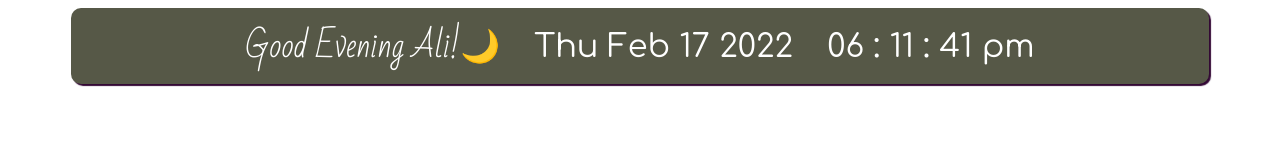
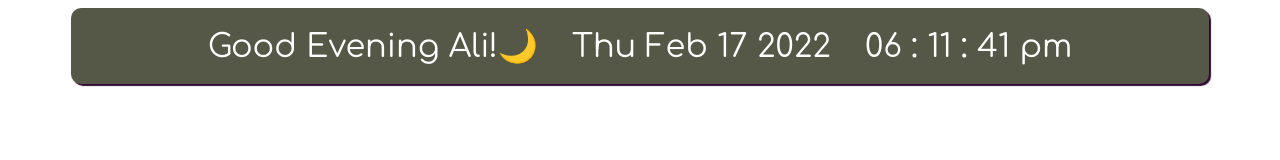
Before and after one commit to chimvantae/notion, a plain HTML site: page index.html in a window 1280 px wide. Drawn offline with Linux system fonts and the light colour scheme.

Commit message:
Update index.html

```diff
--- a/index.html
+++ b/index.html
@@ -2,7 +2,7 @@
 <!DOCTYPE html>
 <html lang="en">
 <head>
-    <link href="https://fonts.googleapis.com/css2?family=Bad+Script&family=Comfortaa" rel="stylesheet">
+    <link href="https://fonts.googleapis.com/css2?family=Comfortaa" rel="stylesheet">
 
     <meta charset="UTF-8">
     <meta name="viewport" content="width=device-width, initial-scale=1.0">
@@ -79,7 +79,7 @@ h1 {
 .greet{
 
     display:inline;
-    font-family: 'Bad Script', cursive;
+    font-family: 'Comfortaa', cursive;
     font-size: 2rem;
      padding-right: 30px;
 }
@@ -87,7 +87,7 @@ h1 {
     </style>
 </head>
 <body>
-    <link href="https://fonts.googleapis.com/css2?family=Bad+Script&family=Comfortaa" rel="stylesheet">
+    <link href="https://fonts.googleapis.com/css2?family=Comfortaa" rel="stylesheet">
 
 <div class="full-table">
   <div class="table-cell">
@@ -129,7 +129,7 @@ hrs = today.getHours();
 if (hrs < 12)
         greet = 'Good Morning Ali!⛅';
     else if (hrs >= 12 && hrs <= 17)
-        greet = 'Good Afternoon Ali!☀🌞';
+        greet = 'Good Afternoon Ali!🌞';
     else if (hrs >= 17 && hrs <= 24)
         greet = 'Good Evening Ali!🌙';
 // console.log(today.toLocaleTimeString());
```
